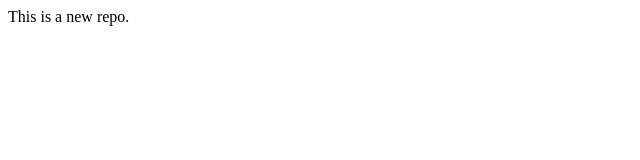
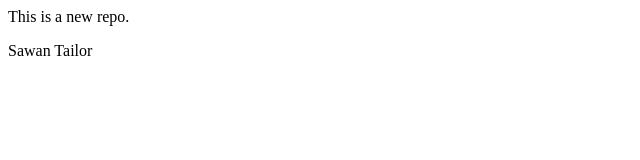
Before and after one commit to sawan-tailor/localrepo, a plain HTML site: page index.html in a window 1280 px wide. Shown: the full height of the page, 0-640 px from the left. Drawn offline with Linux system fonts and the light colour scheme.

```diff
--- a/index.html
+++ b/index.html
@@ -1 +1,2 @@
 <p>This is a new repo.</p>
+<h>Sawan Tailor</h>
```
